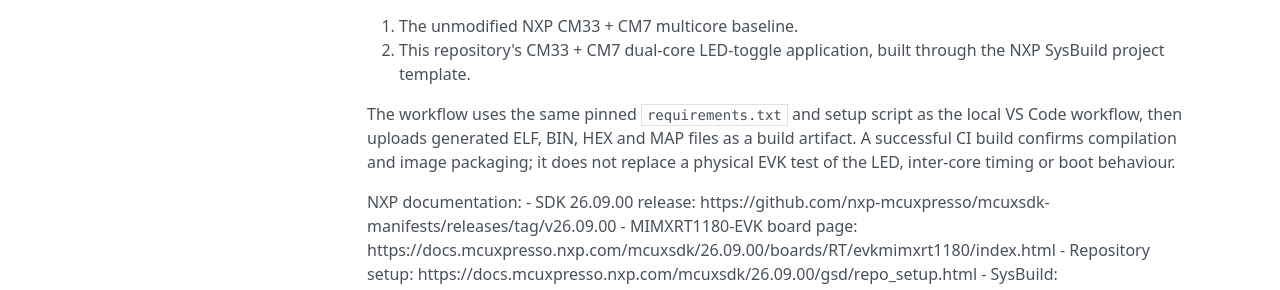
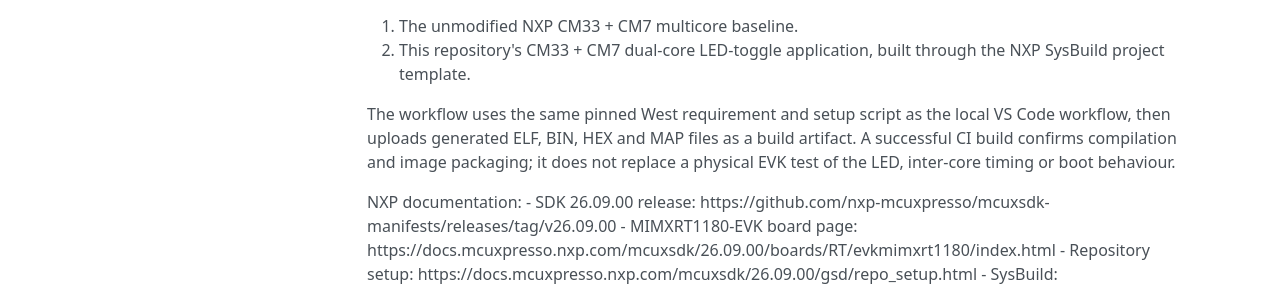
Before and after one commit to silvio-vallorani/ai-first_embedded_development, an MkDocs documentation site: the page built from docs/toolchains/MCUXPRESSO_SDK.md, in a window 1280 px wide and 900 px high, scrolled down 2982 px. Shown: the part 487-777 px from the top of the window. Built offline with MkDocs 1.6.1, drawn with Linux system fonts in a browser that asks for light colours; nearby versions of some CDN libraries; some of the changed text lies outside the part shown.

Commit message:
Clarify Python dependency pinning scope

```diff
--- a/docs/toolchains/MCUXPRESSO_SDK.md
+++ b/docs/toolchains/MCUXPRESSO_SDK.md
@@ -36,7 +36,7 @@ Use the [NXP installation guide for SDK 26.09.00](https://docs.mcuxpresso.nxp.co
 2. Install the recommended extensions when VS Code prompts you.
 3. Install Arm GNU Toolchain 14.2.rel1 and add its `bin` directory to `PATH`.
 4. Set `ARMGCC_DIR` to the toolchain installation root (the directory containing `bin`).
-5. Run **Terminal → Run Task → Setup MCUXpresso SDK**. This creates `.venv`, installs the pinned Python dependencies, initializes the manifest at `v26.09.00`, and fetches the repositories required by the EVK.
+5. Run **Terminal → Run Task → Setup MCUXpresso SDK**. This creates `.venv`, installs the pinned West package, initializes the manifest at `v26.09.00`, and fetches the repositories required by the EVK.
 6. Run **Terminal → Run Task → Build RT1180 dual-core firmware**.
 
 The SDK workspace defaults to a sibling directory named `mcuxpresso-sdk`. To use another location, set `MCUXPRESSO_SDK` to the directory that contains the West `.west` folder. Restart VS Code after changing persistent environment variables so its integrated terminal inherits them.
@@ -145,7 +145,7 @@ The GitHub Actions workflow `RT1189 embedded build` validates two distinct outpu
 1. The unmodified NXP CM33 + CM7 multicore baseline.
 2. This repository's CM33 + CM7 dual-core LED-toggle application, built through the NXP SysBuild project template.
 
-The workflow uses the same pinned `requirements.txt` and setup script as the local VS Code workflow, then uploads generated ELF, BIN, HEX and MAP files as a build artifact. A successful CI build confirms compilation and image packaging; it does not replace a physical EVK test of the LED, inter-core timing or boot behaviour.
+The workflow uses the same pinned West requirement and setup script as the local VS Code workflow, then uploads generated ELF, BIN, HEX and MAP files as a build artifact. A successful CI build confirms compilation and image packaging; it does not replace a physical EVK test of the LED, inter-core timing or boot behaviour.
 
 NXP documentation:
 - SDK 26.09.00 release: https://github.com/nxp-mcuxpresso/mcuxsdk-manifests/releases/tag/v26.09.00
```
Also changed, not shown: other parts of docs/toolchains/MCUXPRESSO_SDK.md (+1 -1 lines).
